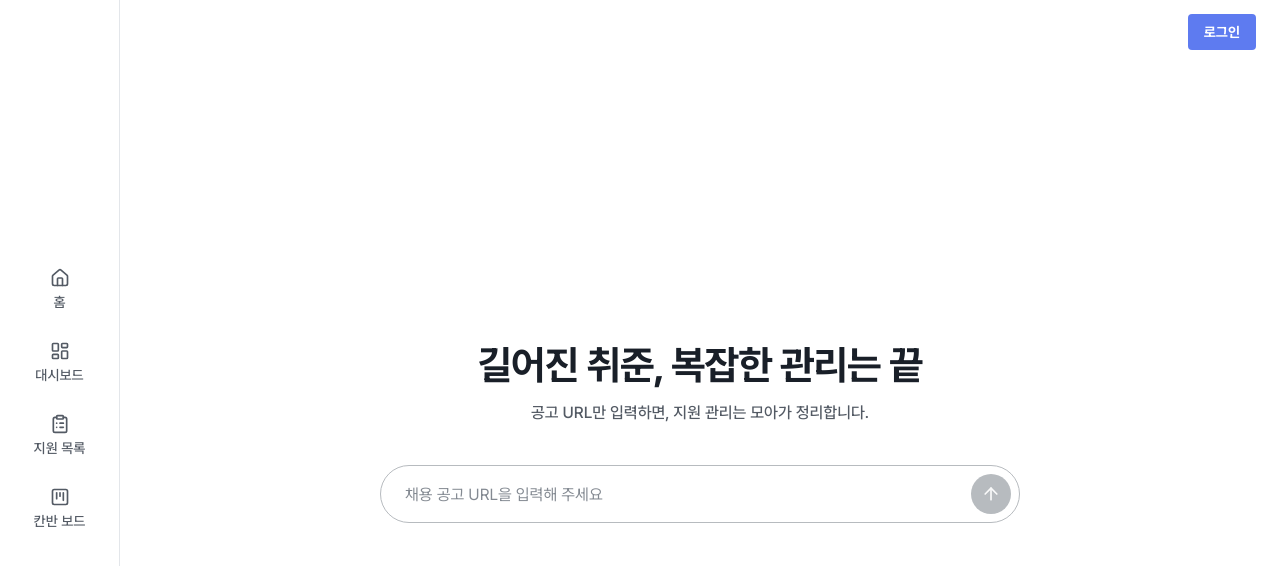
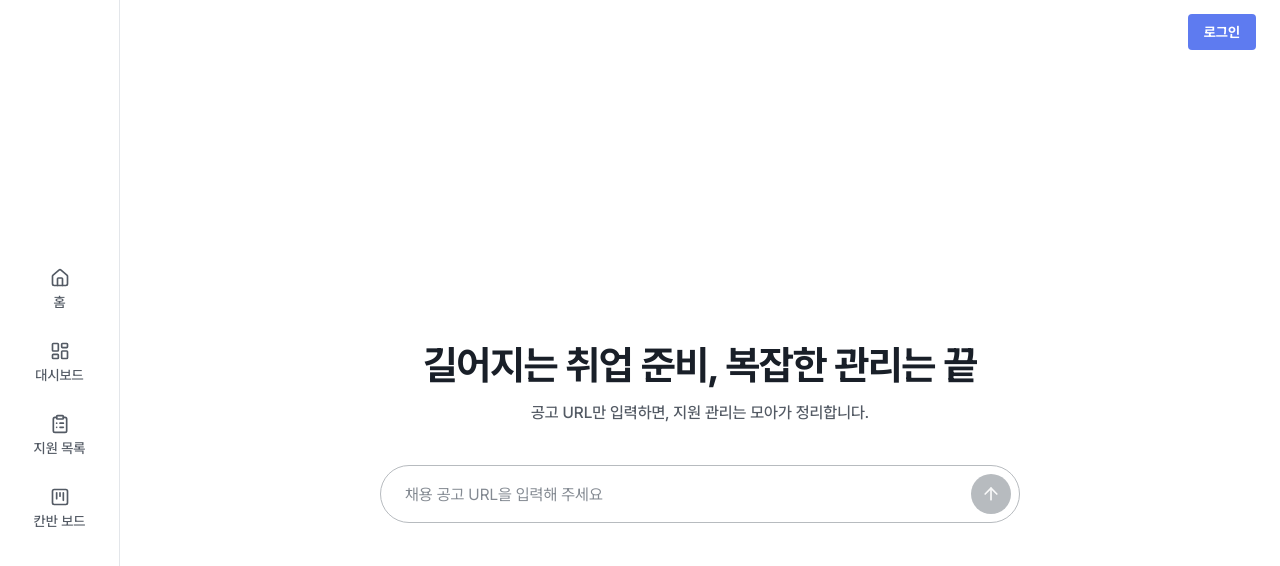
Before and after one commit to kimywann/moah-mono, a Next.js app in the folder apps/moah/: page / in a window 1280 px wide. Shown: the top 566 px of the page. Built offline with nearby package versions, Linux system fonts and the light colour scheme; no server answers.

Commit message:
chore: 루트 페이지 헤딩 문구 수정

```diff
--- a/apps/moah/src/app/(fullWidth)/components/JobPostingExtractor.tsx
+++ b/apps/moah/src/app/(fullWidth)/components/JobPostingExtractor.tsx
@@ -76,7 +76,9 @@ const JobPostingExtractor = () => {
     <section className="flex min-w-0 flex-1 flex-col items-center justify-center p-6">
       <div className="flex w-full flex-col items-center gap-10">
         <div className="flex max-w-200 flex-col items-center gap-3 text-center">
-          <h1 className="bold display40">길어진 취준, 복잡한 관리는 끝</h1>
+          <h1 className="bold display40">
+            길어지는 취업 준비, 복잡한 관리는 끝
+          </h1>
           <p className="display16 medium text-muted-foreground">
             공고 URL만 입력하면, 지원 관리는 모아가 정리합니다.
           </p>
```
